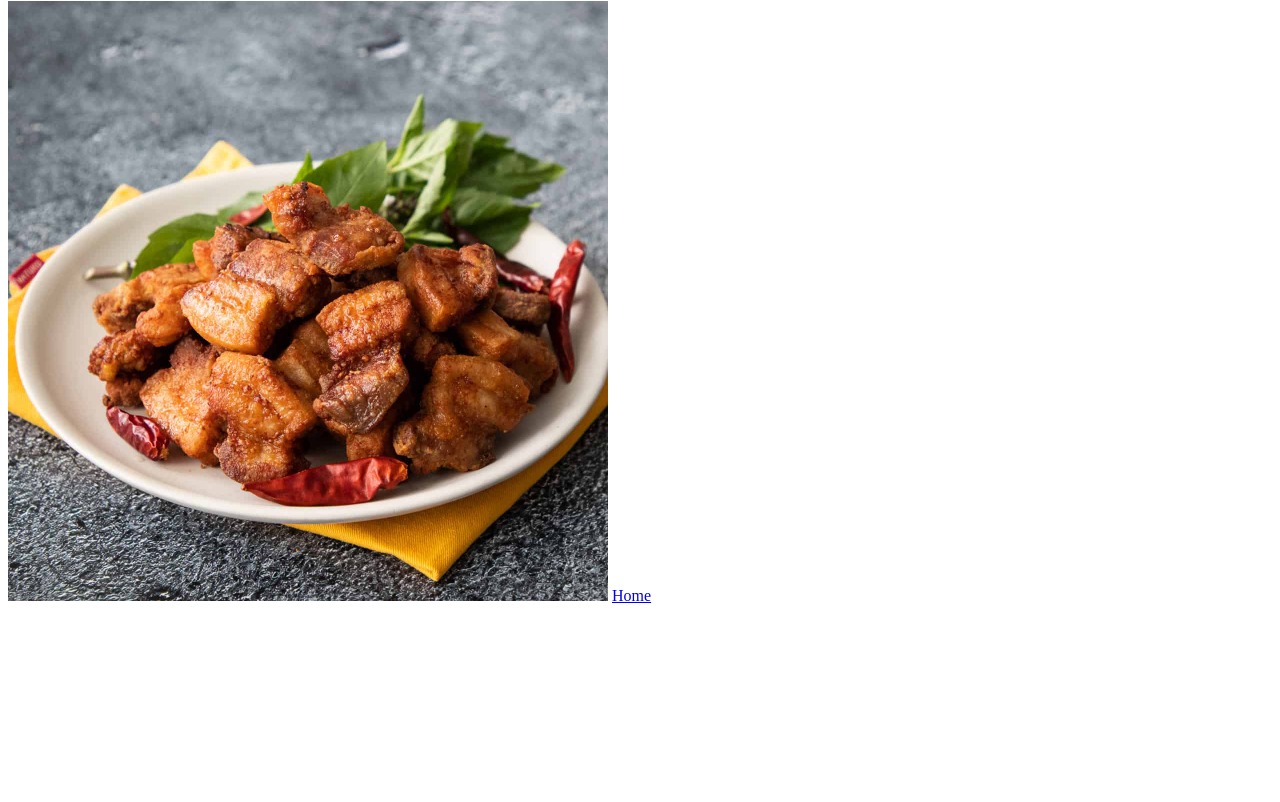
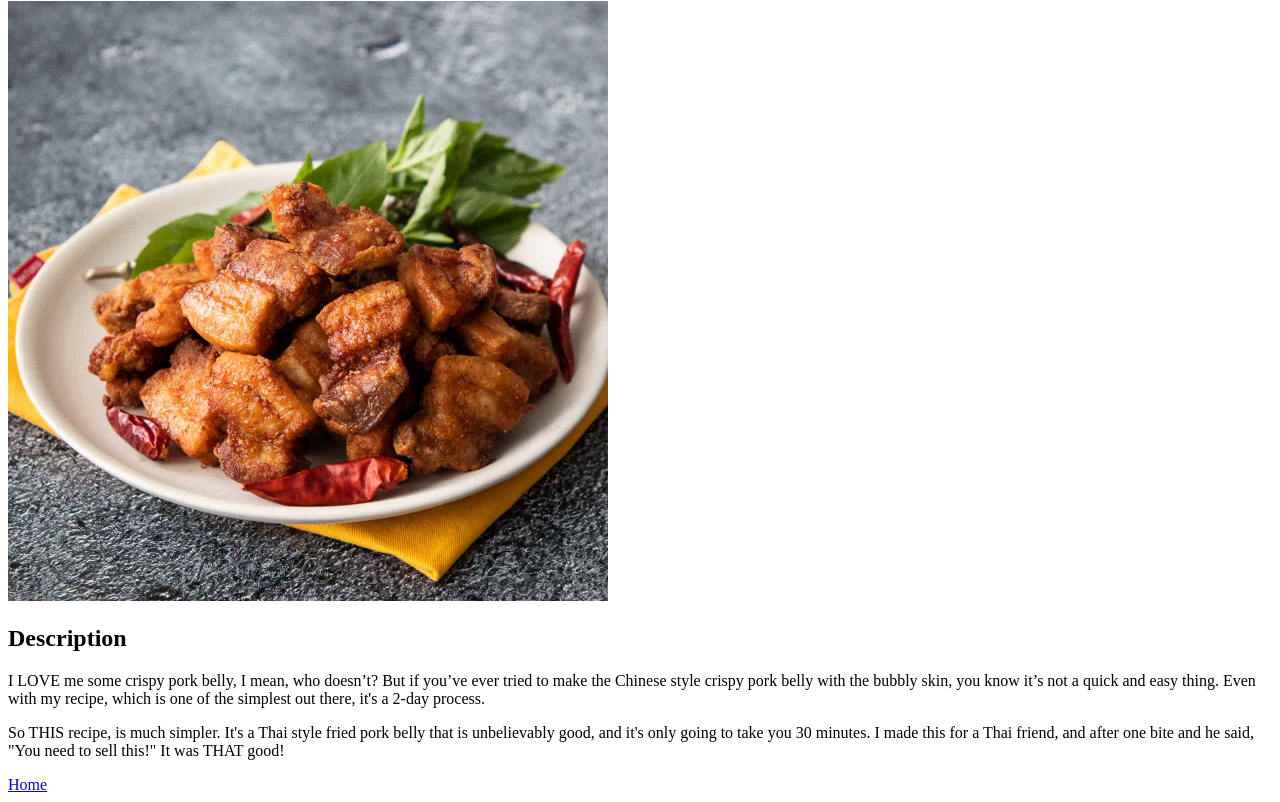
Before and after one commit to Grimshady1990/odin-recipes, a plain HTML site: page recipes/crispy-belly-pork.html in a window 1280 px wide. Shown: the part 79-881 px from the top of the page. Before the commit the page ends 800 px from the top, so only its background shows below. Drawn offline with Linux system fonts and the light colour scheme.

Commit message:
Add a description

```diff
--- a/recipes/crispy-belly-pork.html
+++ b/recipes/crispy-belly-pork.html
@@ -1,17 +1,30 @@
 <!DOCTYPE html>
 <html lang="en">
+
 <head>
     <meta charset="UTF-8">
     <meta name="viewport" content="width=device-width, initial-scale=1.0">
     <title>Crispy Belly Pork</title>
 </head>
+
 <body>
 
     <h1>Crispy Belly Pork</h1>
 
     <img src="../img/crispybelly.jpg" alt="Crispy Belly Pork" width="600" height="600">
 
+    <h2>Description</h2>
+
+    <p>I LOVE me some crispy pork belly, I mean, who doesn’t? But if you’ve ever tried to make the Chinese style crispy
+        pork belly with the bubbly skin, you know it’s not a quick and easy thing. Even with my recipe, which is one of
+        the simplest out there, it's a 2-day process.</p>
+
+    <p>So THIS recipe, is much simpler. It's a Thai style fried pork belly that is unbelievably good, and it's only
+        going to take you 30 minutes. I made this for a Thai friend, and after one bite and he said, "You need to sell
+        this!" It was THAT good!</p>
+
     <a href="../index.html">Home</a>
 
 </body>
+
 </html>
```
